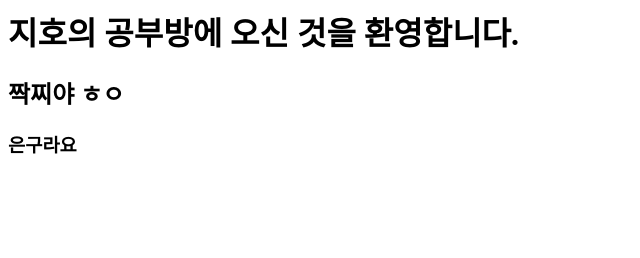
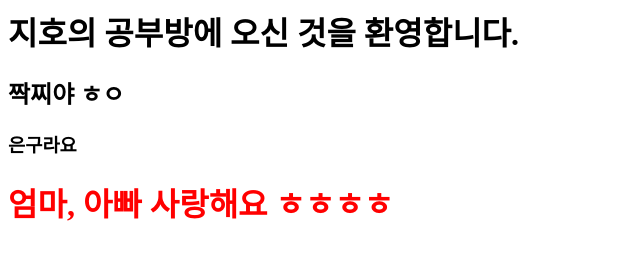
Before and after one commit to LifePlu/I-m-Genius, a plain HTML site: page index.html in a window 1280 px wide. Shown: the whole page, without its empty margins (0-640 px from the left). Drawn offline with Linux system fonts and the light colour scheme.

Commit message:
Update index.html

```diff
--- a/index.html
+++ b/index.html
@@ -6,5 +6,9 @@
           <h1> 지호의 공부방에 오신 것을 환영합니다. </h1>
           <h2> 짝찌야 ㅎㅇ </h2>
           <h3> 은구라요 </h3>
+
+
+
+          <h1 style="color:red"> 엄마, 아빠 사랑해요 ㅎㅎㅎㅎ </h1>
 </body>
 </html>
```
